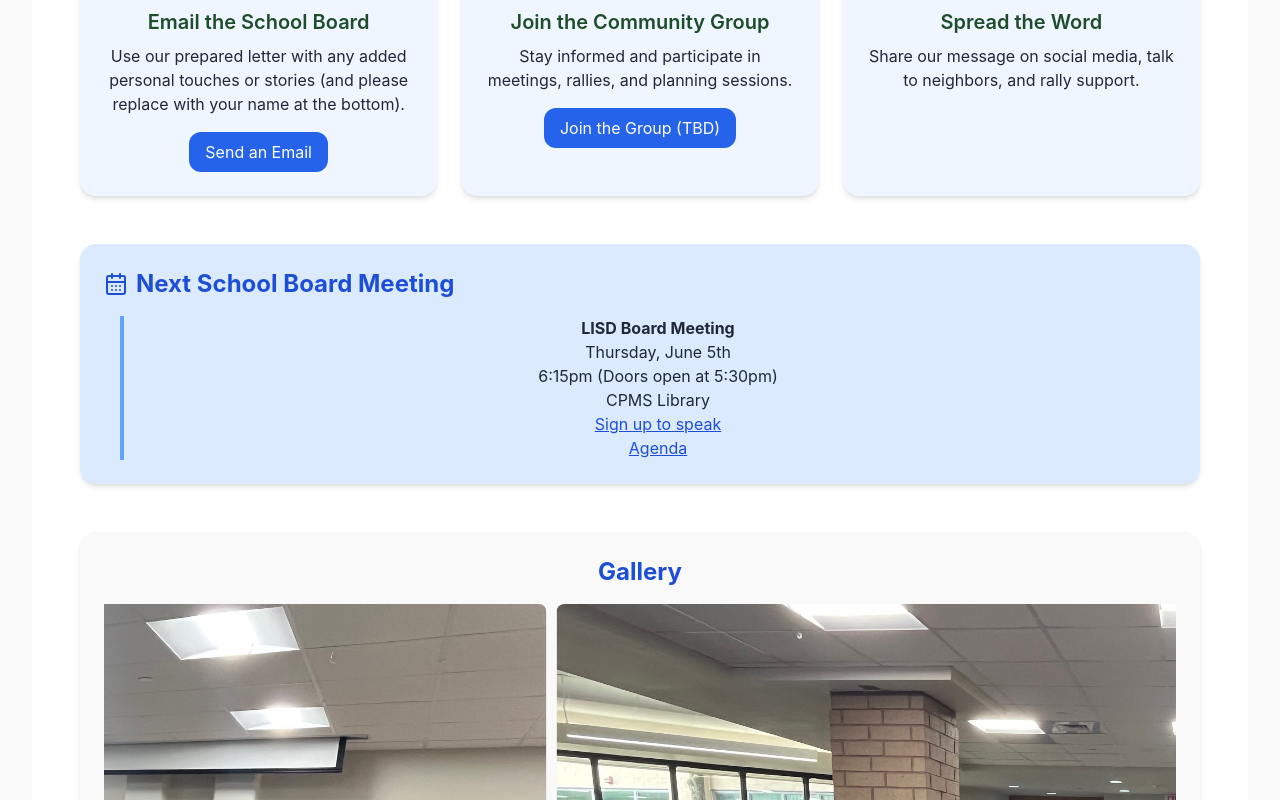
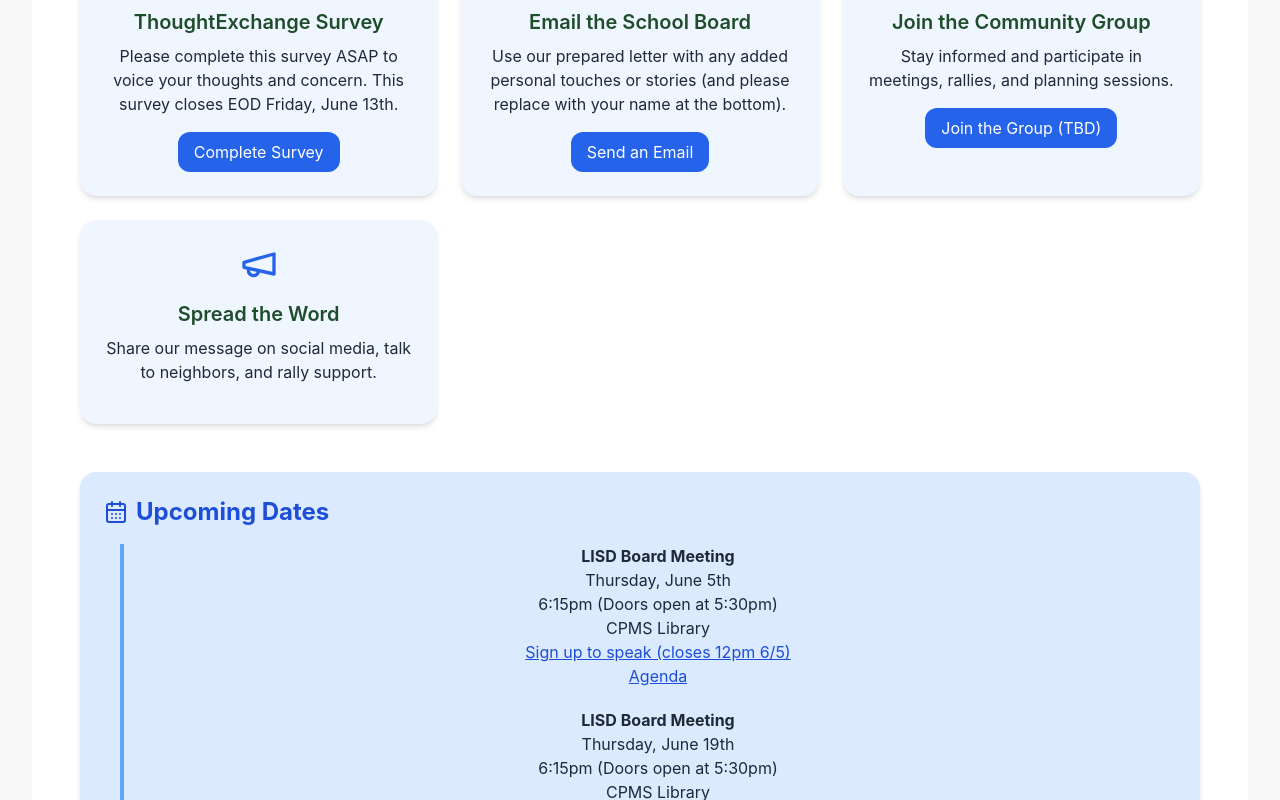
Before and after one commit to cgalvan/save-cypress, a React (Vite) app: page / in a window 1280 px wide. Shown: the part 360-1160 px from the top of the page. Built offline with nearby package versions, Linux system fonts and the light colour scheme.

Commit message:
Added ThoughtExchange link (#5)

```diff
--- a/src/App.tsx
+++ b/src/App.tsx
@@ -2,7 +2,13 @@ import "./App.css";
 
 import { Card, CardContent } from "./components/ui/card";
 import { Button } from "./components/ui/button";
-import { CalendarDays, Mail, Users, Megaphone } from "lucide-react";
+import {
+  CalendarDays,
+  ClipboardEdit,
+  Mail,
+  Users,
+  Megaphone,
+} from "lucide-react";
 import { useKeenSlider } from "keen-slider/react";
 import "keen-slider/keen-slider.min.css";
 
@@ -124,6 +130,27 @@ function App() {
         <section className="grid md:grid-cols-3 gap-6">
           <Card className="bg-blue-50">
             <CardContent className="p-6 text-center">
+              <ClipboardEdit className="mx-auto mb-4 h-10 w-10 text-blue-600" />
+              <h2 className="text-xl font-semibold mb-2">
+                ThoughtExchange Survey
+              </h2>
+              <p className="mb-4">
+                Please complete this survey ASAP to voice your thoughts and
+                concern. This survey closes EOD Friday, June 13th.
+              </p>
+              <Button asChild>
+                <a
+                  href="https://my.thoughtexchange.com/scroll/591428530/welcome"
+                  target="_blank"
+                >
+                  Complete Survey
+                </a>
+              </Button>
+            </CardContent>
+          </Card>
+
+          <Card className="bg-blue-50">
+            <CardContent className="p-6 text-center">
               <Mail className="mx-auto mb-4 h-10 w-10 text-blue-600" />
               <h2 className="text-xl font-semibold mb-2">
                 Email the School Board
@@ -174,10 +201,11 @@ function App() {
               <div className="flex items-center mb-4">
                 <CalendarDays className="h-6 w-6 text-blue-700 mr-2" />
                 <h2 className="text-2xl font-bold text-blue-700">
-                  Next School Board Meeting
+                  Upcoming Dates
                 </h2>
               </div>
-              <div className="pl-4 border-l-4 border-blue-400 ml-4 text-gray-800">
+              <div className="pl-4 border-l-4 border-blue-400 ml-4 text-gray-800 space-y-5">
+                <div>
                   <p>
                     <strong>LISD Board Meeting</strong>
                   </p>
@@ -191,7 +219,7 @@ function App() {
                       rel="noopener noreferrer"
                       className="text-blue-700 underline hover:text-blue-500"
                     >
-                    Sign up to speak
+                      Sign up to speak (closes 12pm 6/5)
                     </a>
                   </p>
                   <p>
@@ -204,6 +232,15 @@ function App() {
                       Agenda
                     </a>
                   </p>
+                </div>
+                <div>
+                  <p>
+                    <strong>LISD Board Meeting</strong>
+                  </p>
+                  <p>Thursday, June 19th</p>
+                  <p>6:15pm (Doors open at 5:30pm)</p>
+                  <p>CPMS Library</p>
+                </div>
               </div>
             </CardContent>
           </Card>
```
Lines whose indentation alone changed are shown as unchanged.
